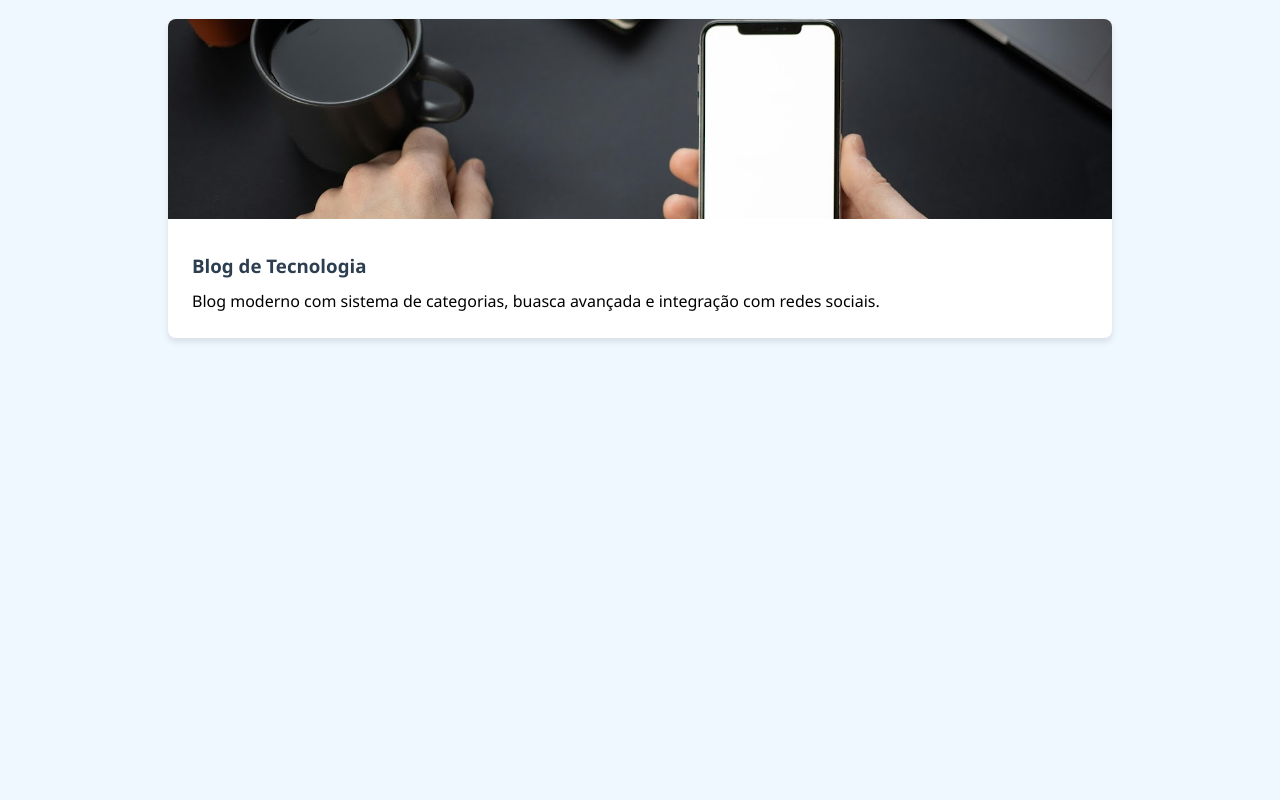
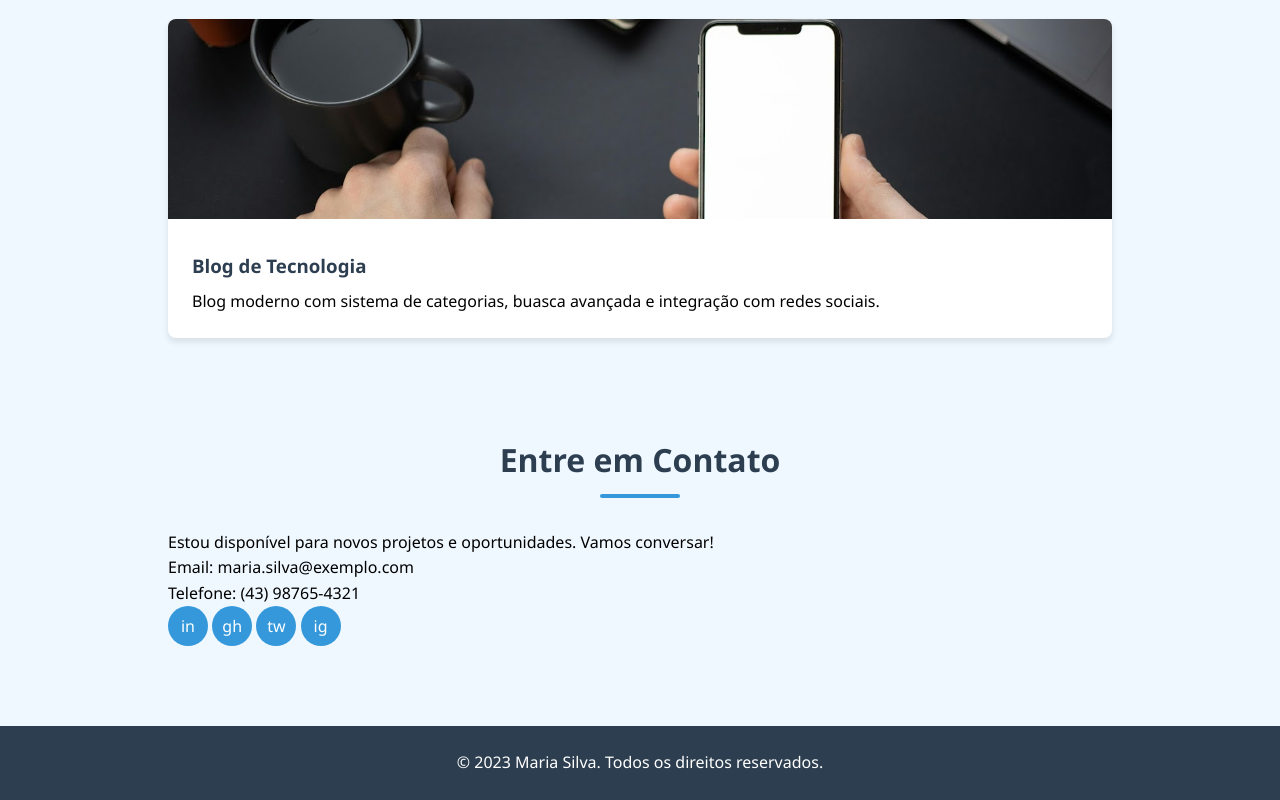
Before and after one commit to davifodagamer/portifolio, a plain HTML site: page index.html in a window 1280 px wide. Shown: the part 1498-2298 px from the top of the page. Before the commit the page ends 1884 px from the top, so only its background shows below. Drawn offline with Linux system fonts and the light colour scheme.

Commit message:
Add files via upload

```diff
--- a/index.html
+++ b/index.html
@@ -68,5 +68,23 @@
         </div>
     </section>
 
+    <section id="contato">
+        <h2>Entre em Contato</h2>
+        <div class="contact-info">
+        <p>Estou disponível para novos projetos e oportunidades. Vamos conversar!</p>
+        <p>Email: <a href="mailto:maria.silva@exemplo.com">maria.silva@exemplo.com</a></p>
+        <p>Telefone: (43) 98765-4321</p>
+        <div class="social-links">
+        <a href="#" aria-label="LinkedIn">in</a>
+        <a href="#" aria-label="GitHub">gh</a>
+        <a href="#" aria-label="Twitter">tw</a>
+        <a href="#" aria-label="Instagram">ig</a>
+        </div>
+        </div>
+        </section>
+        <footer>
+        <p>&copy; 2023 Maria Silva. Todos os direitos reservados.</p>
+        </footer>
+
 </body>
 </html>
--- a/style.css
+++ b/style.css
@@ -147,3 +147,52 @@ header {
      margin-bottom: 0.5rem;
      color: #2c3e50;
      }
+
+
+contact-info {
+text-align: center;
+margin-bottom: 2rem;}
+
+social-links {
+display: flex;
+justify-content: center;
+gap: 1.5rem;
+margin-top: 1rem;}
+
+.social-links a {
+display: inline-block;
+width: 40px;
+height: 40px;
+background: #3498db;
+color: white;
+border-radius: 50%;
+text-align: center;
+line-height: 40px;
+transition: background 0.3s;
+}
+
+social-links a:hover {
+background: #2c3e50;}
+
+footer {
+background: #2c3e50;
+color: white;
+text-align: center;
+padding: 1.5rem 0;
+margin-top: 2rem;}
+
+
+@media (max-width: 768px) {
+nav ul {
+Flex-direction: column;
+align-items: center;
+}
+
+nav ul li {
+margin: 0.5rem 8;
+}
+
+section {
+padding: 2rem 5%;
+}
+}
```
